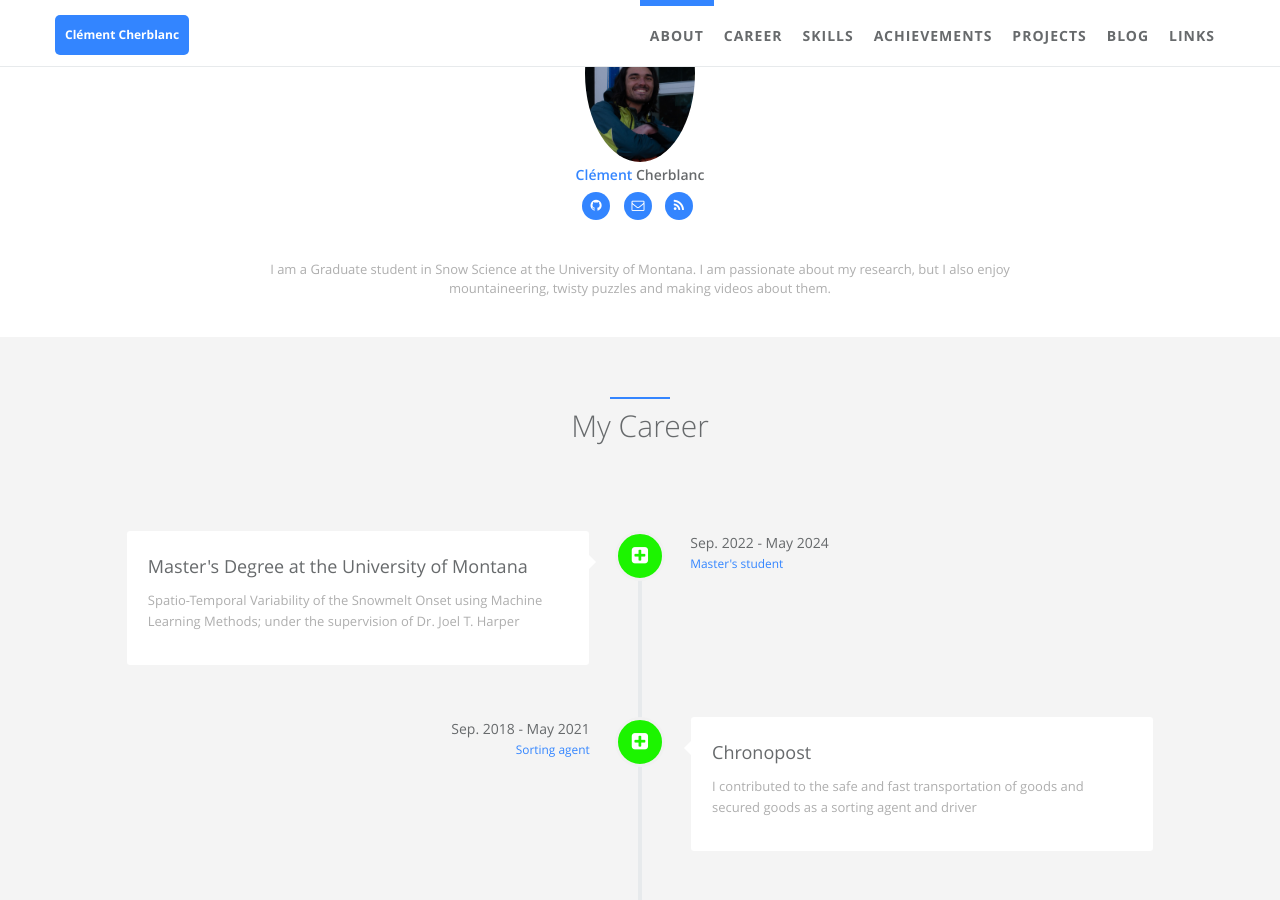
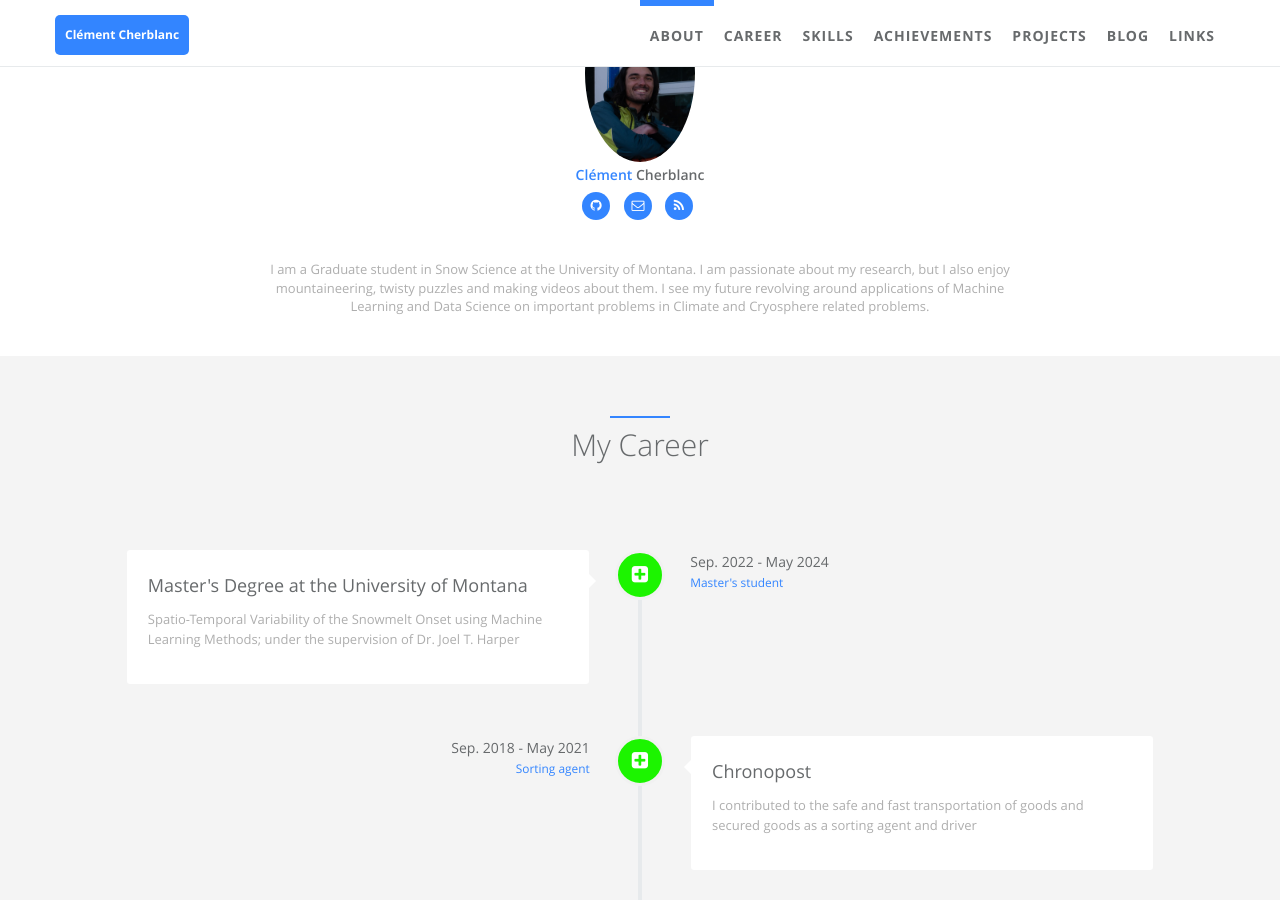
Before and after one commit to ClemAntarctica/ClemAntarctica.github.io, a Jekyll site: the page built from index.html, in a window 1280 px wide and 900 px high, scrolled down 515 px. Built offline with Jekyll 4.4.1, drawn with Linux system fonts in a browser that asks for light colours.

Commit message:
Add files via upload

```diff
--- a/_config.yml
+++ b/_config.yml
@@ -28,7 +28,7 @@ author:  # change following line to your infomation.
   skill_icon2:
     - name: fa-linux
     - name: icon-apache
-  desc: "I am a Graduate student in Snow Science at the University of Montana. I am passionate about my research, but I also enjoy mountaineering, twisty puzzles and making videos about them."  # Describe yourself.
+  desc: "I am a Graduate student in Snow Science at the University of Montana. I am passionate about my research, but I also enjoy mountaineering, twisty puzzles and making videos about them. I see my future revolving around applications of Machine Learning and Data Science on important problems in Climate and Cryosphere related problems."  # Describe yourself.
 
 # comment
 disqus:  # if you wanna comment feature, go to https://disqus.com/ to get your configuration; if not, comment following two lines.
```
